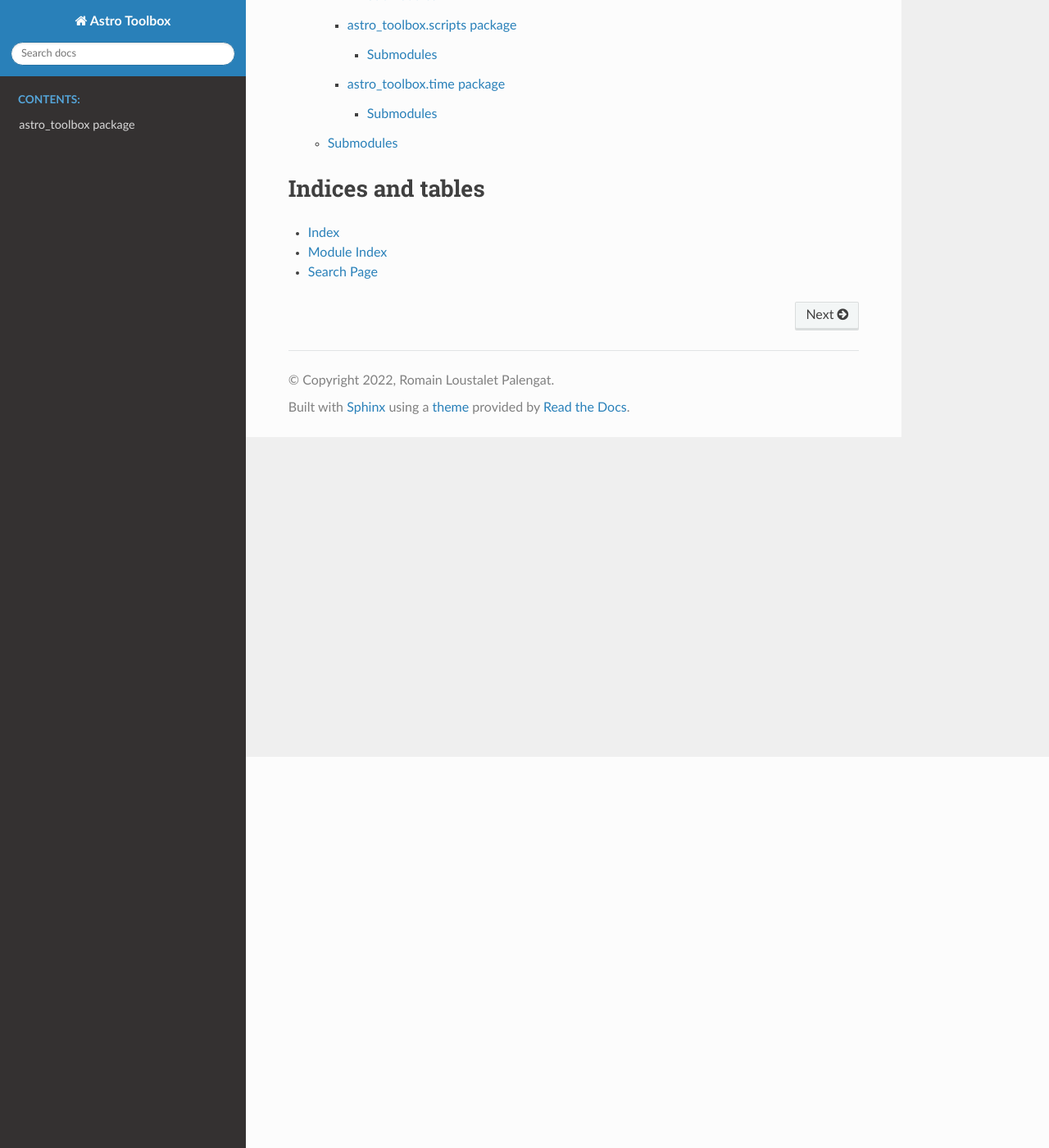
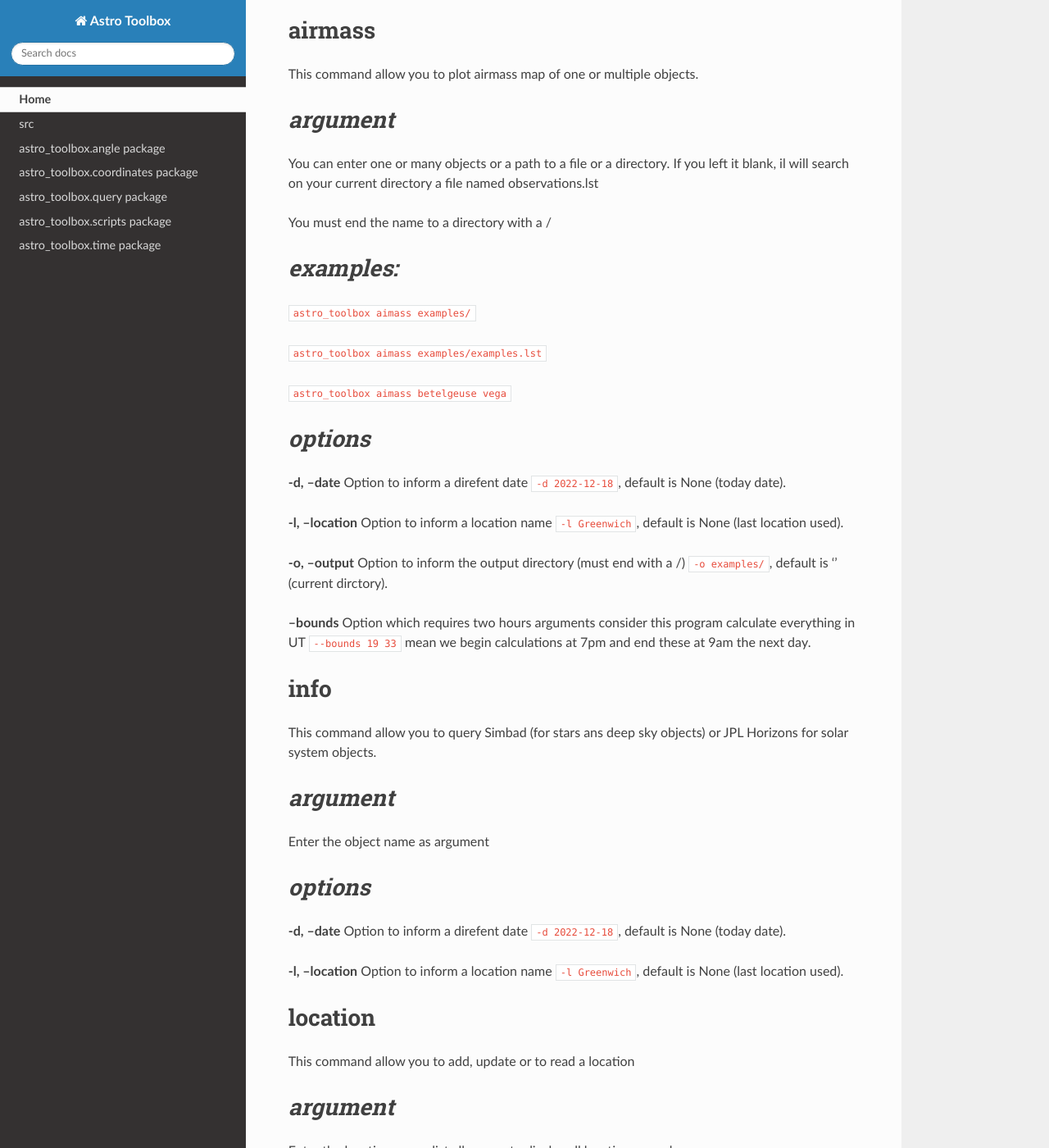
Before and after one commit to rloustalet/astro-toolbox, a Sphinx documentation site: the page built from docs/source/index.rst, in a window 1280 px wide and 1400 px high, scrolled down 477 px. Shown: the whole window at 82% size. Built offline with Sphinx 7.4.7 and the Read the Docs theme 2.0.0, drawn with Linux system fonts in a browser that asks for light colours; some of the changed text lies outside the part shown.

Commit message:
Update docsphinx

```diff
--- a/docs/source/astro_toolbox.rst
+++ /dev/null
@@ -1,28 +0,0 @@
-astro\_toolbox package
-======================
-
-.. automodule:: astro_toolbox
-   :members:
-   :undoc-members:
-   :show-inheritance:
-
-Subpackages
------------
-
-.. toctree::
-   :maxdepth: 4
-
-   astro_toolbox.angle
-   astro_toolbox.coordinates
-   astro_toolbox.query
-   astro_toolbox.scripts
-   astro_toolbox.time
-
-Submodules
-----------
-
-
-.. automodule:: astro_toolbox.command_line
-   :members:
-   :undoc-members:
-   :show-inheritance:
--- a/docs/source/astro_toolbox.time.rst
+++ /dev/null
@@ -1,16 +0,0 @@
-astro\_toolbox.time package
-===========================
-
-.. automodule:: astro_toolbox.time
-   :members:
-   :undoc-members:
-   :show-inheritance:
-
-Submodules
-----------
-
-
-.. automodule:: astro_toolbox.time.core
-   :members:
-   :undoc-members:
-   :show-inheritance:
--- a/docs/source/index.rst
+++ b/docs/source/index.rst
@@ -1,21 +1,103 @@
-.. src documentation master file, created by
-   sphinx-quickstart on Tue Feb 21 19:34:49 2023.
-   You can adapt this file completely to your liking, but it should at least
-   contain the root `toctree` directive.
+Astro toolbox
+=============
 
-Welcome to src's documentation!
-===============================
+==========================
+Astro Toolbox command line
+==========================
+
+Synopsis
+========
+
+astro_toolbox [options1] <command> <argument> [options2]
+
+Options 1
+=========
+
+**-v, --verbose**   Program verbosity
+
+Commands
+========
+
+airmass
+=======
+This command allow you to plot airmass map of one or multiple objects.
+
+*argument*
+==========
+
+You can enter one or many objects or a path to a file or a directory. If you left it blank, il will search on your current directory a file named observations.lst
+
+You must end the name to a directory with a /
+
+*examples:*
+===========
+
+``astro_toolbox aimass examples/``
+
+``astro_toolbox aimass examples/examples.lst``
+
+``astro_toolbox aimass betelgeuse vega``
+
+
+*options*
+=========
+
+**-d, --date**	Option to inform a direfent date ``-d 2022-12-18``, default is None (today date).
+
+**-l, --location**	Option to inform a location name ``-l Greenwich``, default is None (last location used).
+
+**-o, --output**	Option to inform the output directory (must end with a /) ``-o examples/``, default is '' (current dirctory).
+
+**--bounds**	Option which requires two hours arguments consider this program calculate everything in UT ``--bounds 19 33`` mean we begin calculations at 7pm and end these at 9am the next day.
+
+info
+====
+This command allow you to query Simbad (for stars ans deep sky objects) or JPL Horizons for solar system objects.
+
+
+*argument*
+==========
+
+Enter the object name as argument
+
+*options*
+=========
+
+**-d, --date**	Option to inform a direfent date ``-d 2022-12-18``, default is None (today date).
+
+**-l, --location**	Option to inform a location name ``-l Greenwich``, default is None (last location used).
+
+location
+==========
+This command allow you to add, update or to read a location
+
+
+*argument*
+==========
+
+Enter the location name, list allow you to display all locations saved.
+
+*options*
+=========
+
+**-a, --add**	Option to add a new location(if it doesn't exists). It will ask you longitude, latitude in degrees (0.0) or dms (0°0'O") and elevation in meters
+
+**-d, --delete**	Option to delete a location (if it exists)
+
+**-u, --update**	Option to update an existing location it will ask the same thing as adding option but left blank the data, you don't want to change.
+
+polaris
+=======
+This command allow you to display the polaris position (northern and southern hemisphere) in a polar finder. This command doesn't need any argument
+
+*options*
+=========
+
+**-d, --datetime**	Option to inform a direfent date and time ``-d 2022-12-18:20:35:55``, default is None (today date).
+
+**-l, --location**	Option to inform a location name ``-l Greenwich``, default is None (last location used).
+
 
 .. toctree::
-   :maxdepth: 4
-   :caption: Contents:
-
-   astro_toolbox
-
-
-Indices and tables
-==================
-
-* :ref:`genindex`
-* :ref:`modindex`
-* :ref:`search`
+   Home <self>
+   API <modules>
--- /dev/null
+++ b/docs/source/modules.rst
@@ -0,0 +1,135 @@
+src
+===
+
+astro\_toolbox.angle package
+============================
+
+.. automodule:: astro_toolbox.angle
+   :members:
+   :undoc-members:
+   :show-inheritance:
+
+Submodules
+----------
+
+
+.. automodule:: astro_toolbox.angle.degrees
+   :members:
+   :undoc-members:
+   :show-inheritance:
+
+
+.. automodule:: astro_toolbox.angle.dms
+   :members:
+   :undoc-members:
+   :show-inheritance:
+
+
+.. automodule:: astro_toolbox.angle.hms
+   :members:
+   :undoc-members:
+   :show-inheritance:
+
+
+.. automodule:: astro_toolbox.angle.radians
+   :members:
+   :undoc-members:
+   :show-inheritance:
+
+astro\_toolbox.coordinates package
+==================================
+
+.. automodule:: astro_toolbox.coordinates
+   :members:
+   :undoc-members:
+   :show-inheritance:
+
+Submodules
+----------
+
+
+.. automodule:: astro_toolbox.coordinates.equatorial
+   :members:
+   :undoc-members:
+   :show-inheritance:
+
+
+.. automodule:: astro_toolbox.coordinates.horizontal
+   :members:
+   :undoc-members:
+   :show-inheritance:
+
+
+.. automodule:: astro_toolbox.coordinates.location
+   :members:
+   :undoc-members:
+   :show-inheritance:
+
+
+.. automodule:: astro_toolbox.coordinates.solar_system
+   :members:
+   :undoc-members:
+   :show-inheritance:
+
+astro\_toolbox.query package
+============================
+
+.. automodule:: astro_toolbox.query
+   :members:
+   :undoc-members:
+   :show-inheritance:
+
+Submodules
+----------
+
+
+.. automodule:: astro_toolbox.query.catalogs
+   :members:
+   :undoc-members:
+   :show-inheritance:
+
+
+.. automodule:: astro_toolbox.query.ephemeris
+   :members:
+   :undoc-members:
+   :show-inheritance:
+
+astro\_toolbox.scripts package
+==============================
+
+.. automodule:: astro_toolbox.scripts
+   :members:
+   :undoc-members:
+   :show-inheritance:
+
+Submodules
+----------
+
+
+.. automodule:: astro_toolbox.scripts.planning
+   :members:
+   :undoc-members:
+   :show-inheritance:
+
+
+.. automodule:: astro_toolbox.scripts.plots
+   :members:
+   :undoc-members:
+   :show-inheritance:
+
+astro\_toolbox.time package
+===========================
+
+.. automodule:: astro_toolbox.time
+   :members:
+   :undoc-members:
+   :show-inheritance:
+
+Submodules
+----------
+
+
+.. automodule:: astro_toolbox.time.core
+   :members:
+   :undoc-members:
+   :show-inheritance:
```
Also changed, not shown: docs/source/astro_toolbox.angle.rst (deleted, +0 -34 lines), docs/source/astro_toolbox.coordinates.rst (deleted, +0 -34 lines), docs/source/astro_toolbox.query.rst (deleted, +0 -22 lines), docs/source/astro_toolbox.scripts.rst (deleted, +0 -22 lines).
